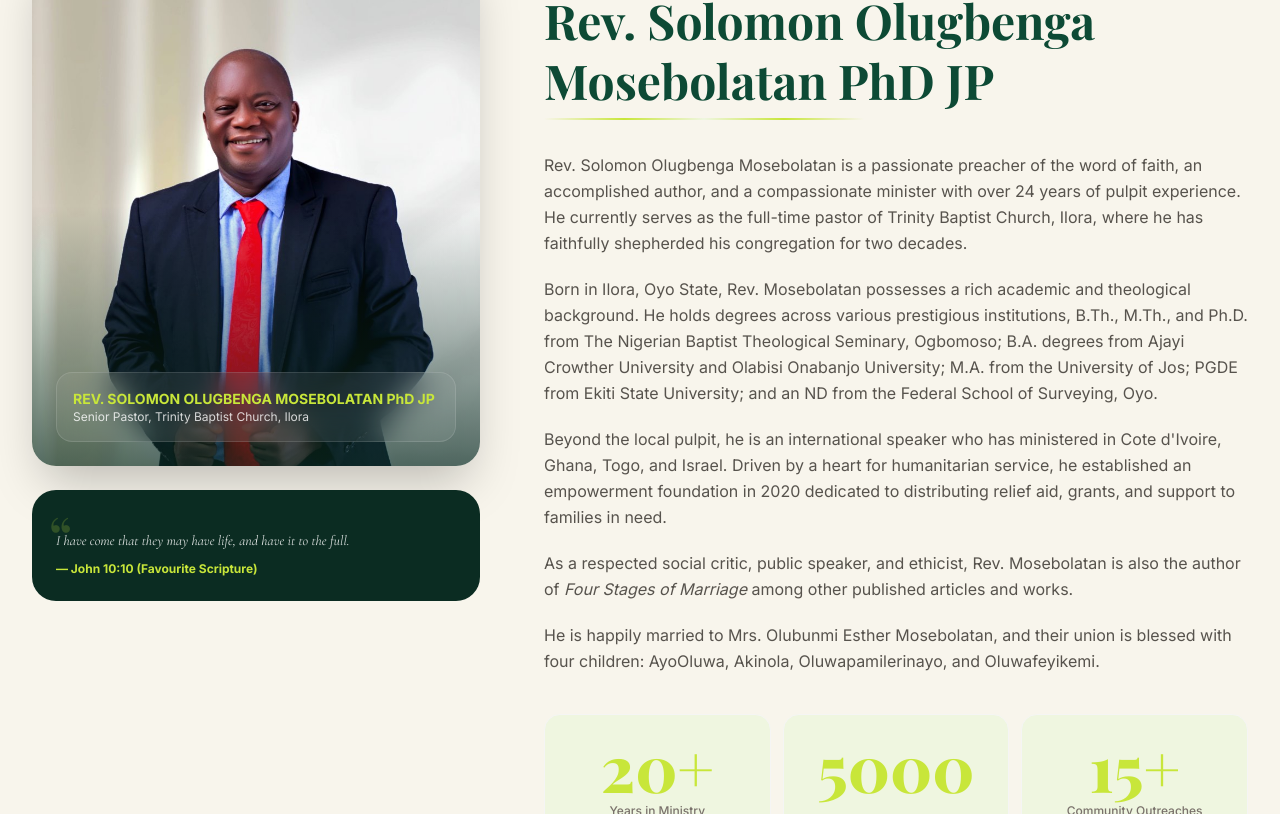
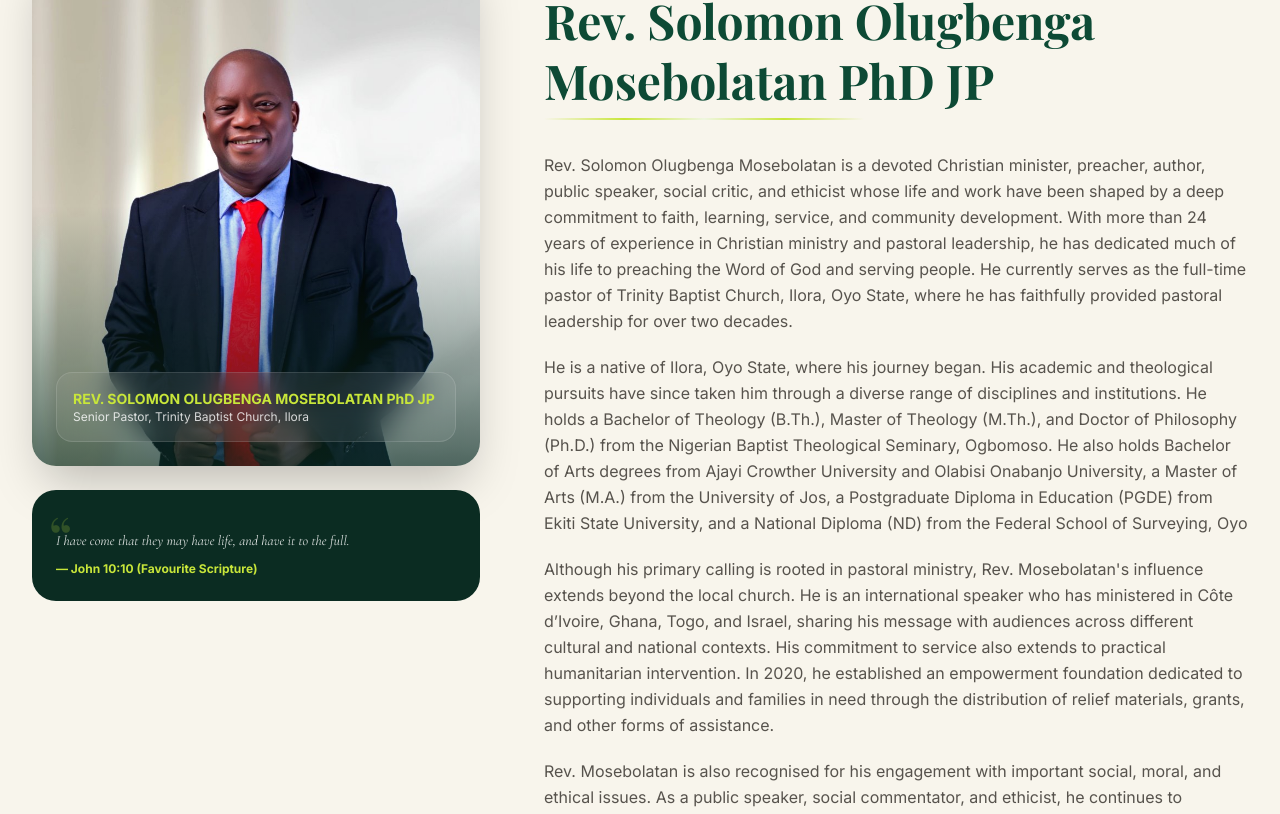
Before and after one commit to Osam-74/trinitybaptistchurchilora, a Next.js app: page /pastor in a window 1280 px wide. Shown: the part 686-1500 px from the top of the page. Built offline with nearby package versions, Linux system fonts and the light colour scheme; no server answers; the database is empty; a web font is replaced by a local one.

Commit message:
Revise pastor biography for clarity and detail

```diff
--- a/src/app/pastor/page.tsx
+++ b/src/app/pastor/page.tsx
@@ -115,10 +115,10 @@ export default function PastorPage() {
               <h2 className="font-serif text-4xl lg:text-5xl font-bold text-primary mb-2 leading-tight">Rev. Solomon Olugbenga<br/>Mosebolatan PhD JP</h2>
               <div className="gold-divider max-w-xs mb-8"/>
               <div className="space-y-5 text-stone-600 leading-relaxed">
-                <p>Rev. Solomon Olugbenga Mosebolatan is a passionate preacher of the word of faith, an accomplished author, and a compassionate minister with over 24 years of pulpit experience. He currently serves as the full-time pastor of Trinity Baptist Church, Ilora, where he has faithfully shepherded his congregation for two decades.</p>
-                <p>Born in Ilora, Oyo State, Rev. Mosebolatan possesses a rich academic and theological background. He holds degrees across various prestigious institutions, B.Th., M.Th., and Ph.D. from The Nigerian Baptist Theological Seminary, Ogbomoso; B.A. degrees from Ajayi Crowther University and Olabisi Onabanjo University; M.A. from the University of Jos; PGDE from Ekiti State University; and an ND from the Federal School of Surveying, Oyo.</p>
-                <p>Beyond the local pulpit, he is an international speaker who has ministered in Cote d&apos;Ivoire, Ghana, Togo, and Israel. Driven by a heart for humanitarian service, he established an empowerment foundation in 2020 dedicated to distributing relief aid, grants, and support to families in need.</p>
-                <p>As a respected social critic, public speaker, and ethicist, Rev. Mosebolatan is also the author of <em>Four Stages of Marriage</em> among other published articles and works.</p>
+                <p>Rev. Solomon Olugbenga Mosebolatan is a devoted Christian minister, preacher, author, public speaker, social critic, and ethicist whose life and work have been shaped by a deep commitment to faith, learning, service, and community development. With more than 24 years of experience in Christian ministry and pastoral leadership, he has dedicated much of his life to preaching the Word of God and serving people. He currently serves as the full-time pastor of Trinity Baptist Church, Ilora, Oyo State, where he has faithfully provided pastoral leadership for over two decades.</p>
+                <p>He is a native of Ilora, Oyo State, where his journey began. His academic and theological pursuits have since taken him through a diverse range of disciplines and institutions. He holds a Bachelor of Theology (B.Th.), Master of Theology (M.Th.), and Doctor of Philosophy (Ph.D.) from the Nigerian Baptist Theological Seminary, Ogbomoso. He also holds Bachelor of Arts degrees from Ajayi Crowther University and Olabisi Onabanjo University, a Master of Arts (M.A.) from the University of Jos, a Postgraduate Diploma in Education (PGDE) from Ekiti State University, and a National Diploma (ND) from the Federal School of Surveying, Oyo</p>
+                <p>Although his primary calling is rooted in pastoral ministry, Rev. Mosebolatan's influence extends beyond the local church. He is an international speaker who has ministered in Côte d’Ivoire, Ghana, Togo, and Israel, sharing his message with audiences across different cultural and national contexts. His commitment to service also extends to practical humanitarian intervention. In 2020, he established an empowerment foundation dedicated to supporting individuals and families in need through the distribution of relief materials, grants, and other forms of assistance.</p>
+                <p>Rev. Mosebolatan is also recognised for his engagement with important social, moral, and ethical issues. As a public speaker, social commentator, and ethicist, he continues to contribute to conversations that affect individuals, families, the church, and society at large. He is also an author whose published works include Four Stages of Marriage, alongside other articles and writings.</p>
                 <p>He is happily married to Mrs. Olubunmi Esther Mosebolatan, and their union is blessed with four children: AyoOluwa, Akinola, Oluwapamilerinayo, and Oluwafeyikemi.</p>
               </div>
 
```
